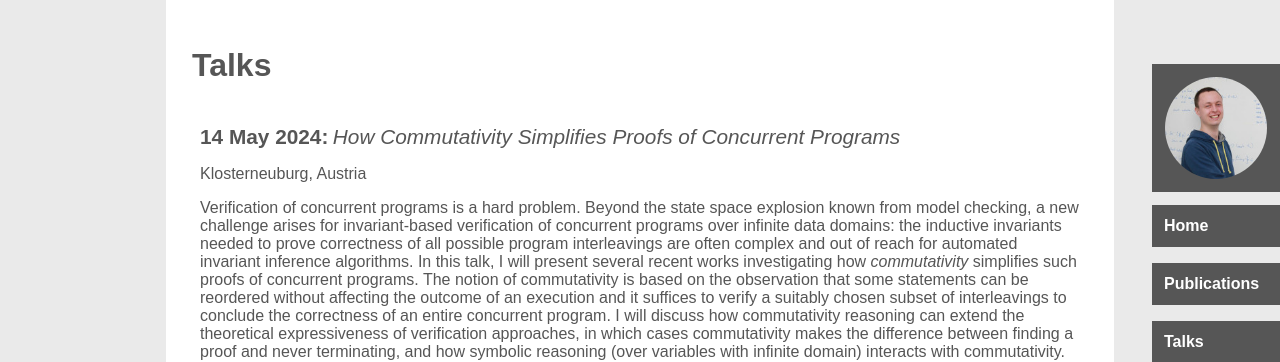
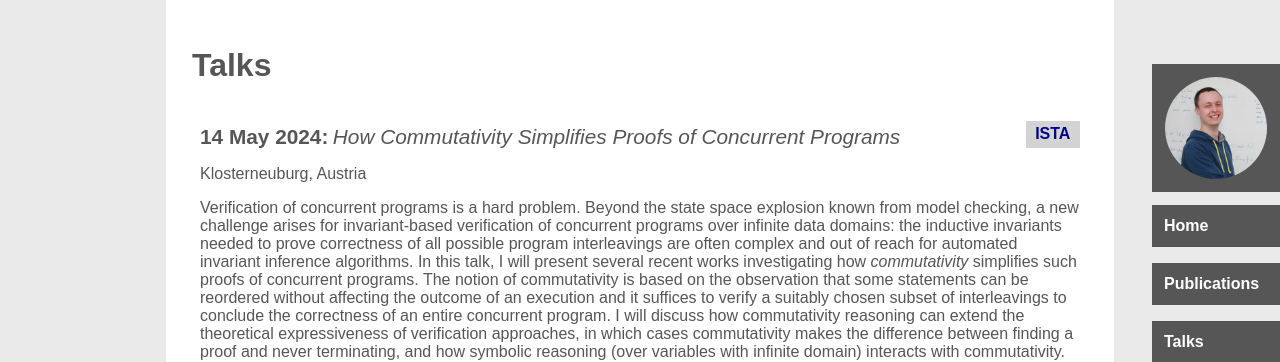
Before and after one commit to maul-esel/personal-website, a Jekyll site: the page built from talks.markdown, in a window 1280 px wide. Shown: the top 362 px of the page. Built offline with Jekyll 4.4.1, drawn with Linux system fonts in a browser that asks for light colours.

Commit message:
show institution on talk page

```diff
--- a/style/default.scss
+++ b/style/default.scss
@@ -427,6 +427,9 @@ mark {
 .pub-conference {
   @include tag($highlight-color);
 }
+.talk-institution {
+  @include tag(lightgray);
+}
 
 // Author information
 // --------------------------------------------------------
--- a/talks.markdown
+++ b/talks.markdown
@@ -18,12 +18,14 @@ lastmod_dependencies:
     <p>
       <span class="talk-date">{{ talk.date | date: '%d %B %Y' }}:</span> <span class="talk-title">{{ talk.title }}</span>
       <a href="#talk-{{id}}" class="talk-link"><img src="{{ '/images/link.svg' | relative_url }}"/></a>
-      {%- if talk.workshop or talk.conference -%}
+      {%- if talk.workshop or talk.conference or talk.institution -%}
         <span class="pub-venue">
           {% if talk.workshop -%}
             <a class="pub-workshop" href="{{ talk.workshop_link }}">{{ talk.workshop }}</a><span class="colocation-link">@</span><a class="pub-colocation" href="{{ talk.conference_link }}">{{ talk.conference }}</a>
           {%- elsif talk.conference -%}
             <a class="pub-conference" href="{{ talk.conference_link }}">{{ talk.conference }}</a>
+          {%- elsif talk.institution -%}
+            <a class="talk-institution" href="{{ talk.institution_link }}">{{ talk.institution }}</a>
           {%- endif -%}<br/>
         </span>
       {% endif %}
```
